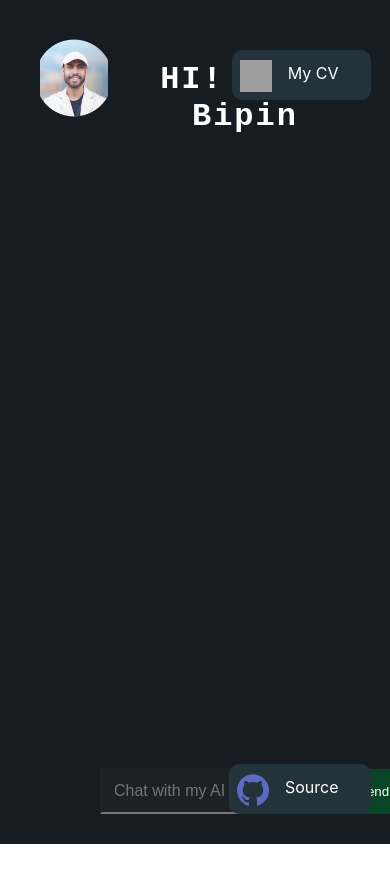
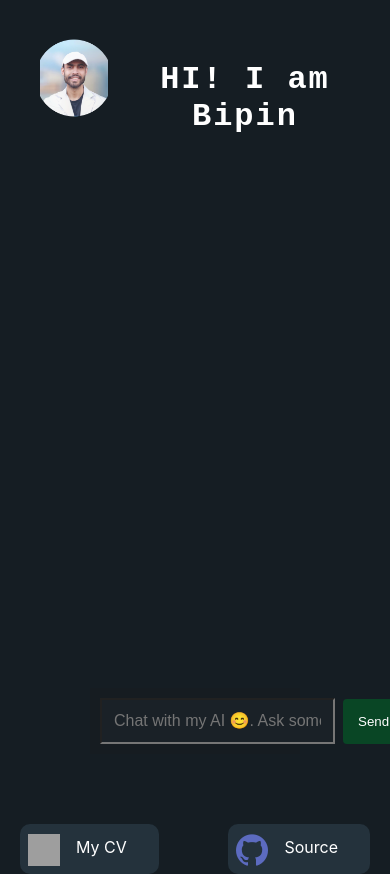
Before and after one commit to bipinadk/portfolio_chatbot, a React (Create React App) app: page / in a window 390 px wide. Before the commit the page ends 844 px from the top, so only its background shows below. Built offline with nearby package versions, Linux system fonts and the light colour scheme; grey boxes are pictures that could not be loaded; a web font is replaced by a local one.

Commit message:
small prompt changes, to include context in system message rather than user message. And small UI changes to the mobile version

```diff
--- a/src/App.css
+++ b/src/App.css
@@ -7,7 +7,7 @@
   padding: 20px;
   height: 100vh;
   box-sizing: border-box;
-  background: #151d23;
+  background-color: #151d23;
 }
 
 .chat-window {
@@ -148,38 +148,21 @@ button:hover {
 .img_download{
   background-image: url('../public/download.png');
 }
-/* Probably nothing  */
-/* .App-logo {
-  height: 40vmin;
-  pointer-events: none;
-}
 
-@media (prefers-reduced-motion: no-preference) {
-  .App-logo {
-    animation: App-logo-spin infinite 20s linear;
+@media only screen and (max-width: 600px) {
+  .ButtonContainer {
+    position: relative; /* Remove fixed positioning */
+    width: 100%; /* Adjust width */
+    justify-content: space-between; /* Adjust alignment */
+    align-items: center; /* Adjust alignment */
+    margin-top: 20px; /* Add margin to separate from chat input */
+    bottom: auto;
+  }
+
+  .BottomLeftButton {
+    position: relative; /* Remove fixed positioning */
+    bottom: auto; /* Remove bottom positioning */
+
+    order: 1; /* Change the order to display after the chat input */
   }
 }
-
-.App-header {
-  background-color: #282c34;
-  min-height: 100vh;
-  display: flex;
-  flex-direction: column;
-  align-items: center;
-  justify-content: center;
-  font-size: calc(10px + 2vmin);
-  color: white;
-} */
-
-/* .App-link {
-  color: #61dafb;
-}
-
-@keyframes App-logo-spin {
-  from {
-    transform: rotate(0deg);
-  }
-  to {
-    transform: rotate(360deg);
-  }
-} */
--- a/src/index.css
+++ b/src/index.css
@@ -5,6 +5,7 @@ body {
     sans-serif;
   -webkit-font-smoothing: antialiased;
   -moz-osx-font-smoothing: grayscale;
+  background-color: #151d23;
 }
 
 code {
--- a/src/openai.js
+++ b/src/openai.js
@@ -19,8 +19,8 @@ async function fetchOpenAIRequest(chatmessages,additionalContext) {
       content: message.content
     }));
     /////////Adding the prompt template and additional context retrived from the similarity search////////////////
-    convertedMessages.unshift({ role: "system", content: "You are a helpful personal AI assistant of Bipin Adihkari's portfolio website. Your main job is to solve user's questions that they might have about Bipin. Answer questions honestly and with a bit of excitement." });
-    convertedMessages[convertedMessages.length -1].content += `\n\nThe following context might be useful. Ignore it if it is not useful.\n${additionalContext}`
+    convertedMessages.unshift({ role: "system", content: "You are a helpful personal AI assistant of Bipin Adihkari's portfolio website. Your main job is to solve user's questions that they might have about Bipin. Answer questions honestly and with a bit of excitement. Also keep in mind that you are not able to performs tasks like reminding me, sending email etc, you can only give instructions." });
+    convertedMessages[0].content += `\n\nThe following context might be useful in answering user questions. Ignore it if it is not useful.\n${additionalContext}`
     console.log('This converted message is sent to the OpenAI api',convertedMessages)
 
     const requestData = {
```
